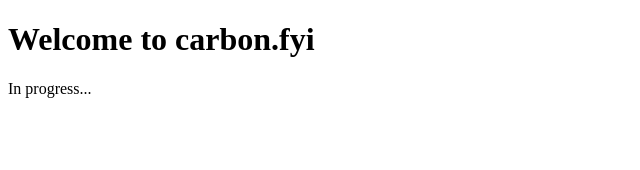
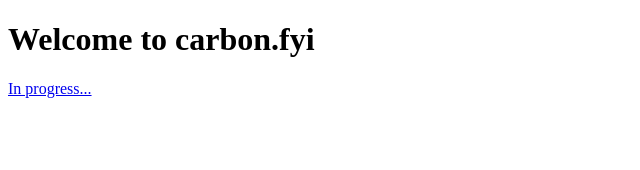
Before and after one commit to dapped/carbon.fyi, a Next.js app: page / in a window 1280 px wide. Shown: the top 170 px of the page, without its empty margins (0-640 px from the left). Built offline with nearby package versions, Linux system fonts and the light colour scheme.

Commit message:
Add link to repo

```diff
--- a/pages/index.tsx
+++ b/pages/index.tsx
@@ -13,7 +13,7 @@
         </h1>
 
         <p>
-          In progress...
+          <a href="https://gitlab.com/de-souza/carbon.fyi/">In progress...</a>
         </p>
       </main>
     </>
```
